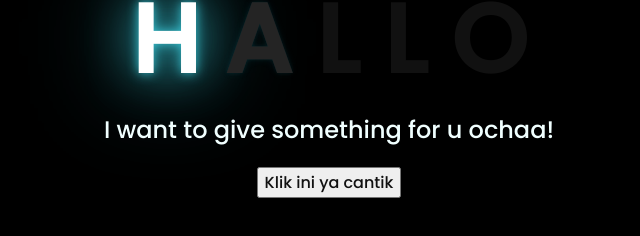
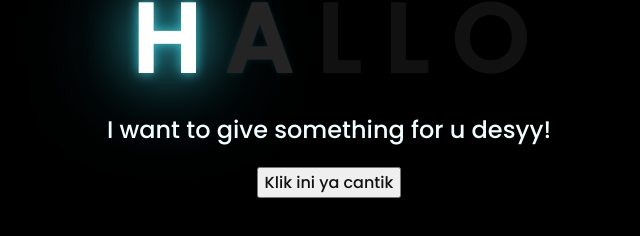
Before and after one commit to Kyizlif/for-youu, a plain HTML site: page index.html in a window 1280 px wide. Shown: the part 326-562 px from the top of the page, 319-959 px from the left. Drawn offline with Linux system fonts and the light colour scheme.

Commit message:
Update index.html

```diff
--- a/index.html
+++ b/index.html
@@ -18,7 +18,7 @@
         <span>O</span>
     </div>
     <div class="description">
-        <span>I want to give something for u ochaa!</span>
+        <span>I want to give something for u desyy!</span>
     </div>
     <div class="button">
         <button>
```
